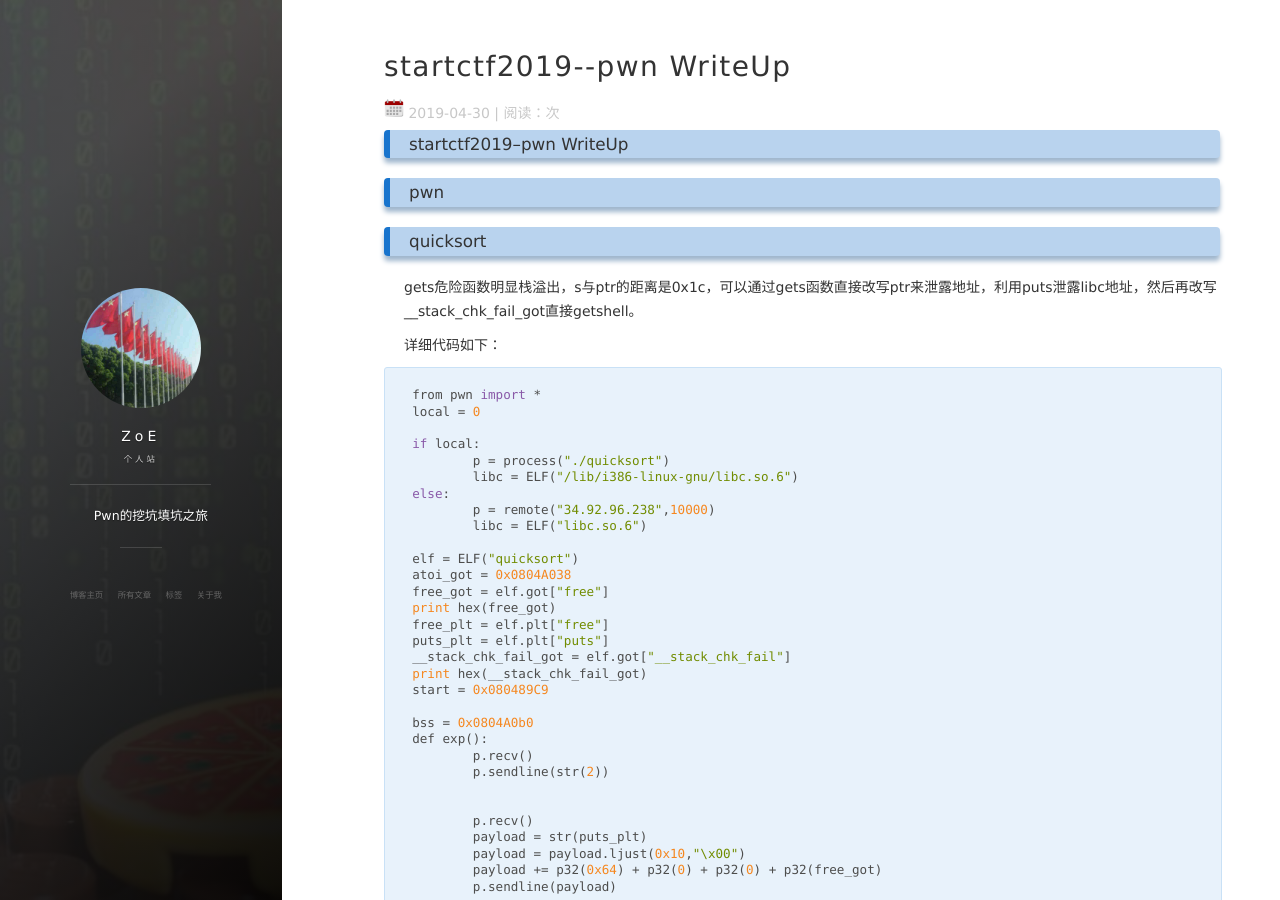
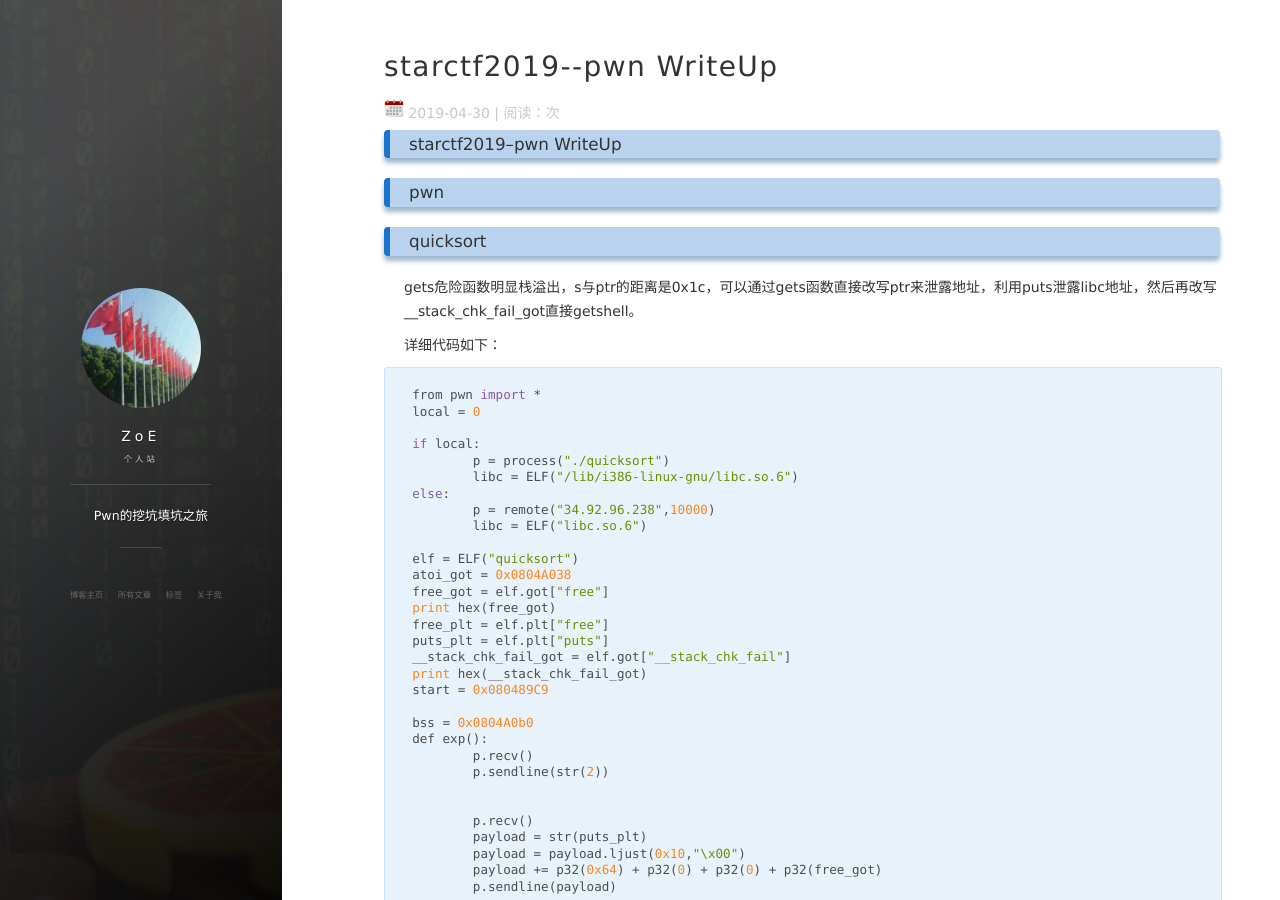
Before and after one commit to ZoEplA/ZoEplA.github.io, a Jekyll site: the page built from _posts/2019-04-30-starctf2019-pwn.md, in a window 1280 px wide and 900 px high. Built offline with Jekyll 4.4.1, drawn with Linux system fonts in a browser that asks for light colours; nearby versions of some CDN libraries; comment, search, counter and statistics services are not loaded.

Commit message:
starctf2019 pwn wp debug

```diff
--- a/_posts/2019-04-30-startctf2019-pwn.md
+++ b/_posts/2019-04-30-starctf2019-pwn.md
@@ -1,11 +1,11 @@
 ---
 layout: post
-title: "startctf2019--pwn WriteUp"
+title: "starctf2019--pwn WriteUp"
 date: 2019-04-30
 categories: jekyll update
 ---
 
-### startctf2019--pwn WriteUp
+### starctf2019--pwn WriteUp
 ### pwn
 ### quicksort
 gets危险函数明显栈溢出，s与ptr的距离是0x1c，可以通过gets函数直接改写ptr来泄露地址，利用puts泄露libc地址，然后再改写__stack_chk_fail_got直接getshell。
```
